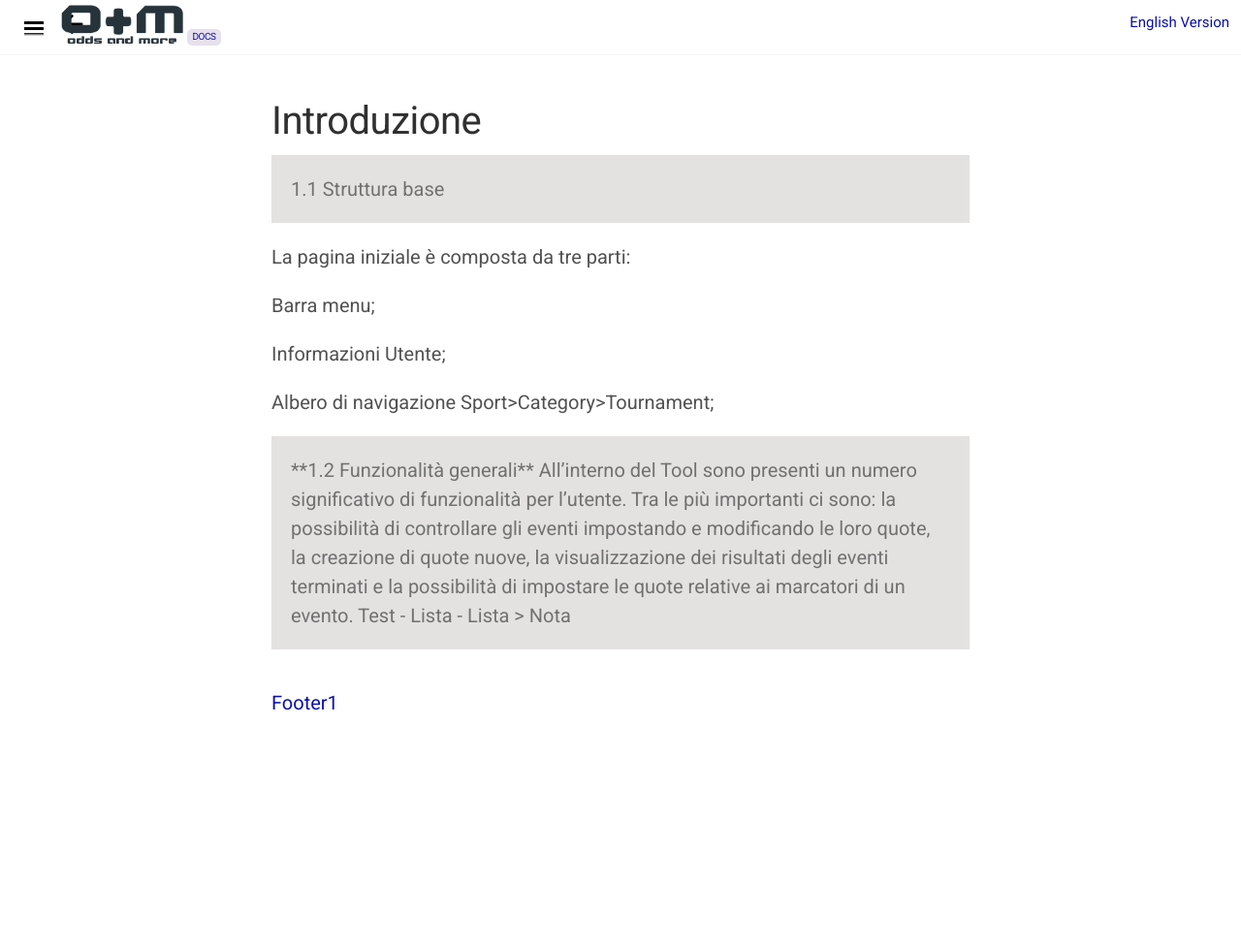
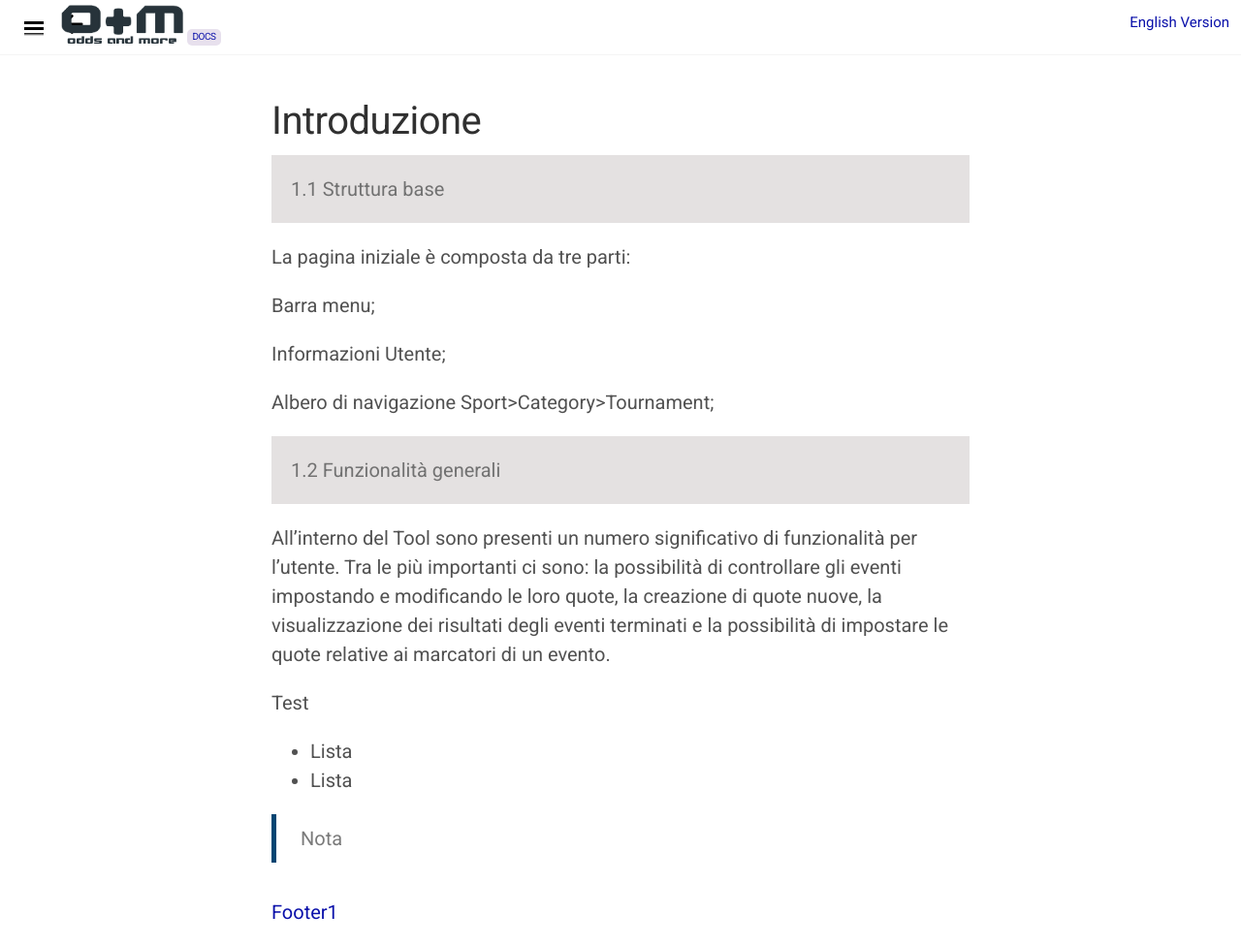
Before and after one commit to docsforodds/docs, a Jekyll site: the page built from docs/it/section/page1.md, in a window 1280 px wide and 976 px high. Shown: the whole window at 97% size. Built offline with Jekyll 4.4.1, drawn with Linux system fonts in a browser that asks for light colours; nearby versions of some CDN libraries.

```diff
--- a/docs/it/section/page1.md
+++ b/docs/it/section/page1.md
@@ -21,8 +21,8 @@ Albero di navigazione Sport>Category>Tournament;
 
 
 <p class="message">
-**1.2  Funzionalità generali**
-
+    1.2  Funzionalità generali
+</p>
 
 All’interno del Tool sono presenti un numero significativo di funzionalità per l’utente. Tra le più importanti ci sono: la possibilità di controllare gli eventi impostando e modificando le loro quote, la creazione di quote nuove, la visualizzazione dei risultati degli eventi terminati e la possibilità di impostare le quote relative ai marcatori di un evento.
 
```
